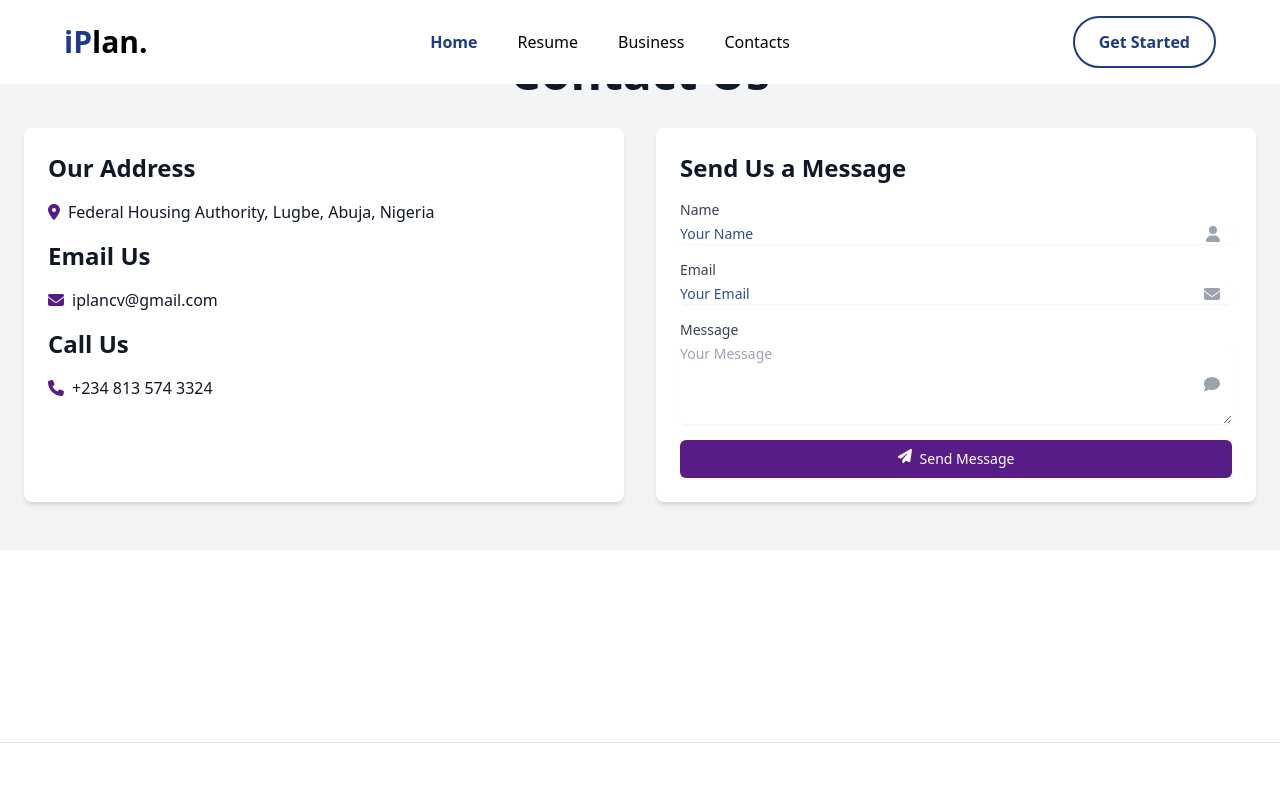
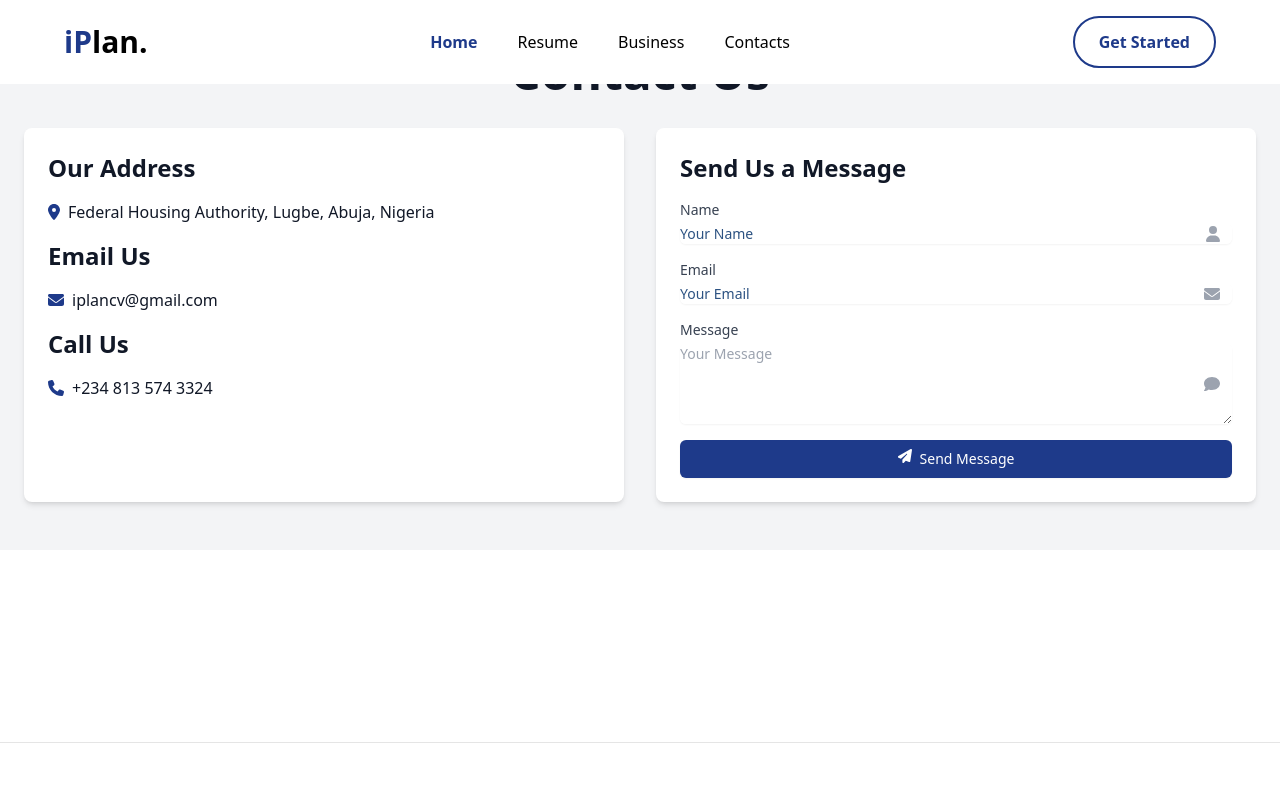
Before and after one commit to awesomeojumu/iplan, a Next.js app: page /contacts in a window 1280 px wide. Shown: the top 800 px of the page. Built offline with nearby package versions, Linux system fonts and the light colour scheme.

Commit message:
contact color

```diff
--- a/src/pages/contacts.js
+++ b/src/pages/contacts.js
@@ -16,17 +16,17 @@ export default function ContactsPage() {
               <div class="bg-white p-6 rounded-lg shadow-md">
                 <h2 class="text-2xl font-semibold mb-4">Our Address</h2>
                 <p class="mb-4 flex items-center">
-                  <FontAwesomeIcon icon={faMapMarkerAlt} className="mr-2 text-purple-900" />
+                  <FontAwesomeIcon icon={faMapMarkerAlt} className="mr-2 text-blue-900" />
                   Federal Housing Authority, Lugbe, Abuja, Nigeria
                 </p>
                 <h2 class="text-2xl font-semibold mb-4">Email Us</h2>
                 <p class="mb-4 flex items-center">
-                  <FontAwesomeIcon icon={faEnvelope} className="mr-2 text-purple-900" />
+                  <FontAwesomeIcon icon={faEnvelope} className="mr-2 text-blue-900" />
                   <a href="mailto:iplancv@gmail.com" class="hover:underline text-decoration-none">iplancv@gmail.com</a>
                 </p>
                 <h2 class="text-2xl font-semibold mb-4">Call Us</h2>
                 <p class="mb-4 flex items-center">
-                  <FontAwesomeIcon icon={faPhone} className="mr-2 text-purple-900" />
+                  <FontAwesomeIcon icon={faPhone} className="mr-2 text-blue-900" />
                   <a href="tel:+2348135743324" class="hover:underline text-decoration-none">+234 813 574 3324</a>
                 </p>
 
@@ -37,7 +37,7 @@ export default function ContactsPage() {
                   <div class="mb-4">
                     <label for="name" class="block text-sm font-medium text-gray-700">Name</label>
                     <div class="mt-1 relative rounded-md shadow-sm">
-                      <input type="text" id="name" name="name" class="block w-full pr-10 border-gray-300 focus:ring-purple-500 focus:border-purple-500 sm:text-sm rounded-md" placeholder="Your Name" required />
+                      <input type="text" id="name" name="name" class="block w-full pr-10 border-gray-300 focus:ring-blue-500 focus:border-blue-500 sm:text-sm rounded-md" placeholder="Your Name" required />
                       <div class="absolute inset-y-0 right-0 pr-3 flex items-center pointer-events-none">
                         <FontAwesomeIcon icon={faUser} className="text-gray-400" />
                       </div>
@@ -46,7 +46,7 @@ export default function ContactsPage() {
                   <div class="mb-4">
                     <label for="email" class="block text-sm font-medium text-gray-700">Email</label>
                     <div class="mt-1 relative rounded-md shadow-sm">
-                      <input type="email" id="email" name="email" class="block w-full pr-10 border-gray-300 focus:ring-purple-500 focus:border-purple-500 sm:text-sm rounded-md" placeholder="Your Email" required />
+                      <input type="email" id="email" name="email" class="block w-full pr-10 border-gray-300 focus:ring-blue-500 focus:border-blue-500 sm:text-sm rounded-md" placeholder="Your Email" required />
                       <div class="absolute inset-y-0 right-0 pr-3 flex items-center pointer-events-none">
                         <FontAwesomeIcon icon={faEnvelope} className="text-gray-400" />
                       </div>
@@ -55,14 +55,14 @@ export default function ContactsPage() {
                   <div class="mb-4">
                     <label for="message" class="block text-sm font-medium text-gray-700">Message</label>
                     <div class="mt-1 relative rounded-md shadow-sm">
-                      <textarea id="message" name="message" rows="4" class="block w-full pr-10 border-gray-300 focus:ring-purple-500 focus:border-purple-500 sm:text-sm rounded-md" placeholder="Your Message" required></textarea>
+                      <textarea id="message" name="message" rows="4" class="block w-full pr-10 border-gray-300 focus:ring-blue-500 focus:border-blue-500 sm:text-sm rounded-md" placeholder="Your Message" required></textarea>
                       <div class="absolute inset-y-0 right-0 pr-3 flex items-center pointer-events-none">
                         <FontAwesomeIcon icon={faComment} className="text-gray-400" />
                       </div>
                     </div>
                   </div>
                   <div>
-                    <button type="submit" class="w-full inline-flex justify-center py-2 px-4 border border-transparent shadow-sm text-sm font-medium rounded-md text-white bg-purple-900 hover:bg-purple-700 focus:outline-none focus:ring-2 focus:ring-offset-2 focus:ring-purple-500">
+                    <button class="w-full inline-flex justify-center py-2 px-4 border border-transparent shadow-sm text-sm font-medium rounded-md text-white bg-blue-900 hover:bg-blue-700 focus:outline-none focus:ring-2 focus:ring-offset-2 focus:ring-blue-500">
                       <FontAwesomeIcon icon={faPaperPlane} className="mr-2" />
                       Send Message
                     </button>
```
